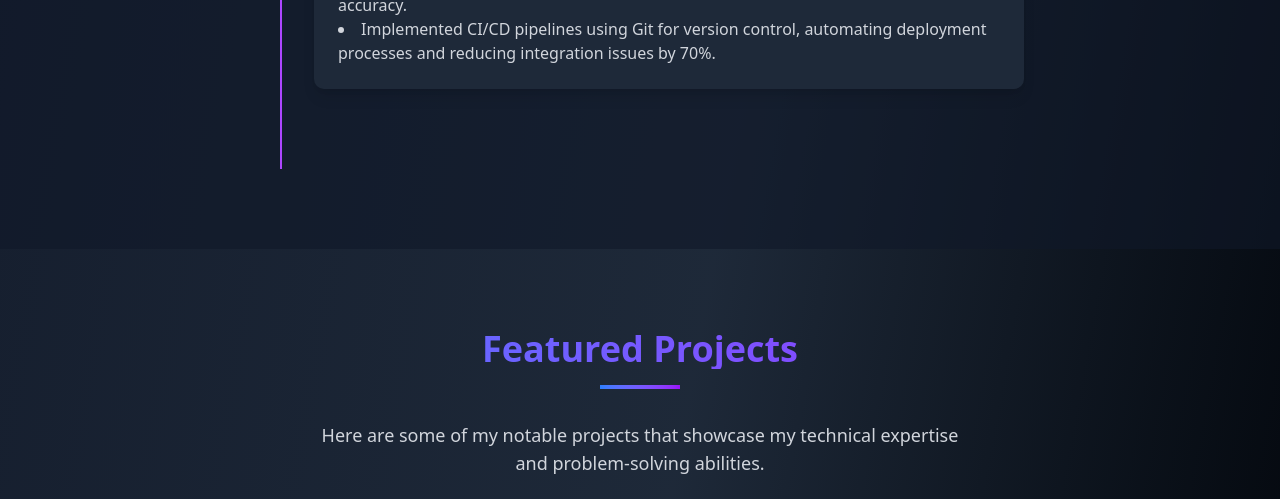
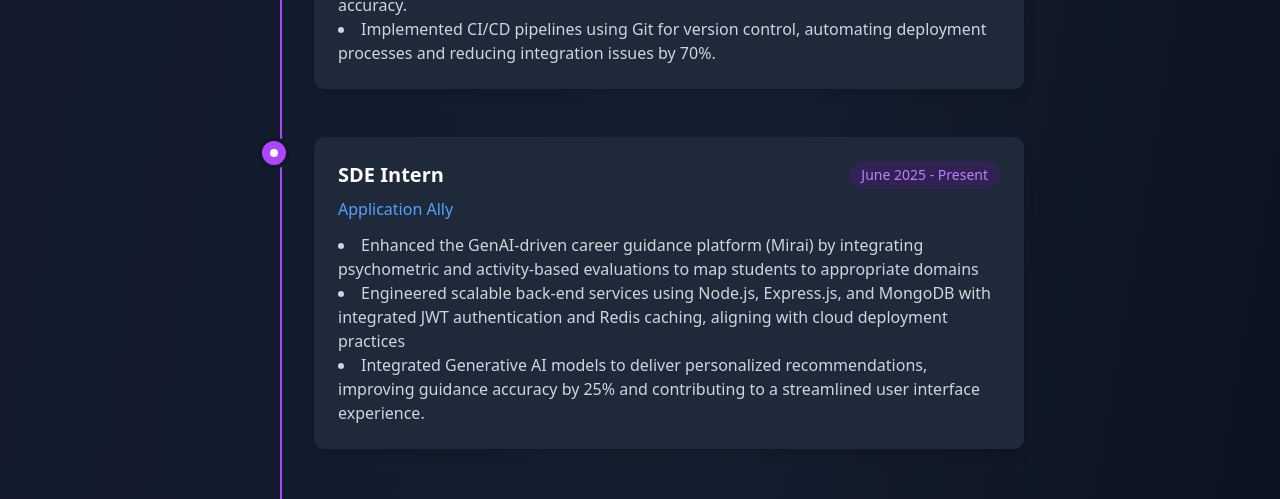
Before and after one commit to zuberkhan01st/zuberkhan01st, a Next.js app in the folder my-app/: page /Home in a window 1280 px wide. Shown: the part 2894-3393 px from the top of the page. Built offline with nearby package versions, Linux system fonts and the light colour scheme.

Commit message:
Updated exprerience & education section

```diff
--- a/my-app/src/app/Home/page.jsx
+++ b/my-app/src/app/Home/page.jsx
@@ -109,6 +109,17 @@ export default function Home() {
         "Built a news sentiment analysis application utilizing AI and natural language processing, providing real-time sentiment classification of trending news with 92% accuracy.",
         "Implemented CI/CD pipelines using Git for version control, automating deployment processes and reducing integration issues by 70%."
       ]
+    },
+
+    {
+      title: "SDE Intern",
+      company: "Application Ally",
+      period: "June 2025 - Present",
+      description: [
+        "Enhanced the GenAI-driven career guidance platform (Mirai) by integrating psychometric and activity-based evaluations to map students to appropriate domains",
+        "Engineered scalable back-end services using Node.js, Express.js, and MongoDB with integrated JWT authentication and Redis caching, aligning with cloud deployment practices",
+        "Integrated Generative AI models to deliver personalized recommendations, improving guidance accuracy by 25% and contributing to a streamlined user interface experience."
+      ]
     }
   ];
   // Projects data
@@ -157,6 +168,7 @@ export default function Home() {
       image: "/Screenshot 2025-03-02 160238.png"
     }
 
+
   ];
 
   // Certifications data
@@ -184,7 +196,7 @@ export default function Home() {
       degree: "BE in Artificial Intelligence & Data Science",
       institution: "Dr. D. Y. Institute Of Technology, Pimpri",
       location: "Pune",
-      year: "2028",
+      year: "2026",
       score: "SGPA 9.11"
     }
   ];
```
Also changed, not shown: my-app/src/components/AnimatedBackground.jsx (added), my-app/src/components/CurrentProject.jsx (added), my-app/src/components/PageTransition.jsx (added), my-app/src/components/ScrollProgress.jsx (added).
